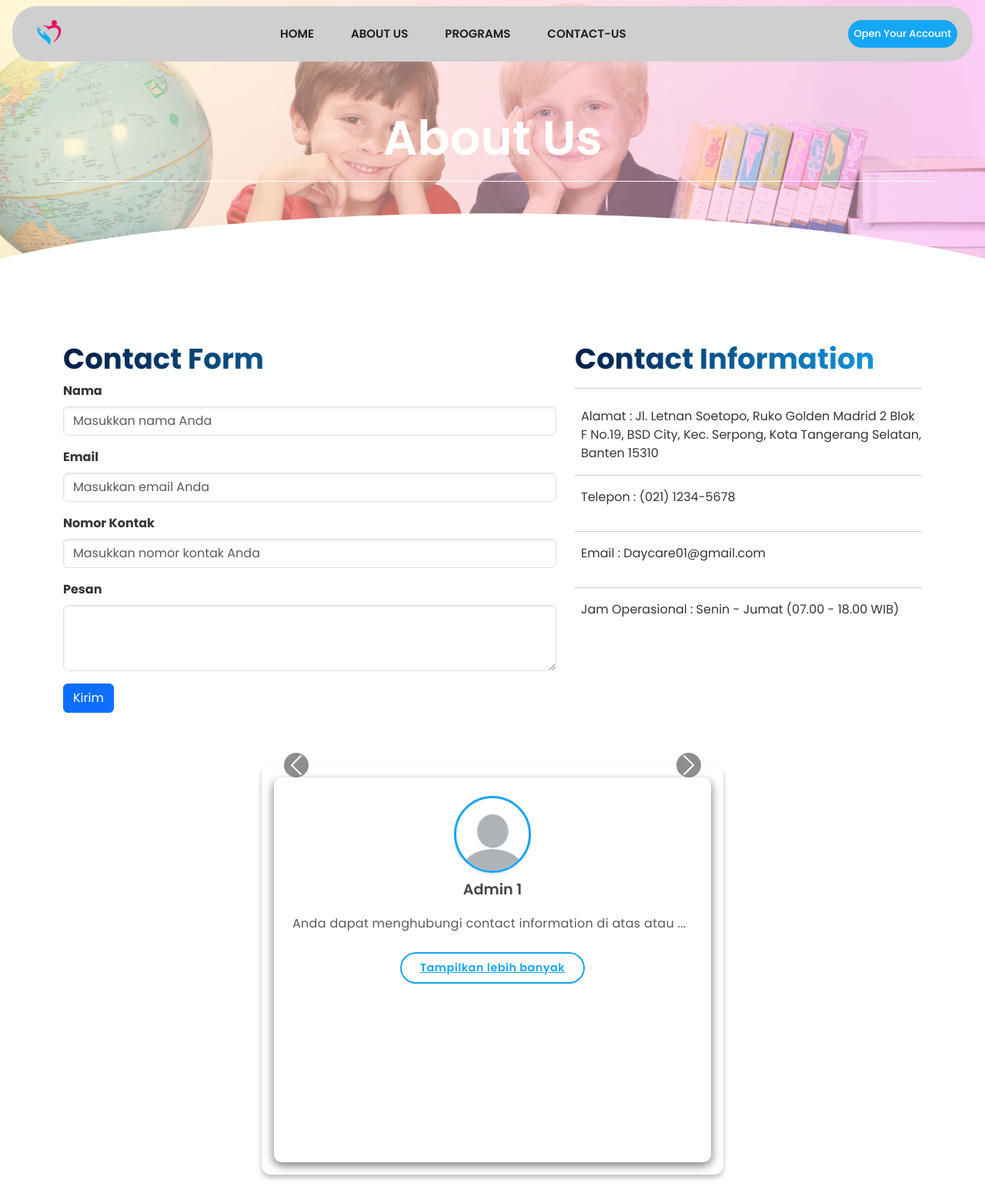
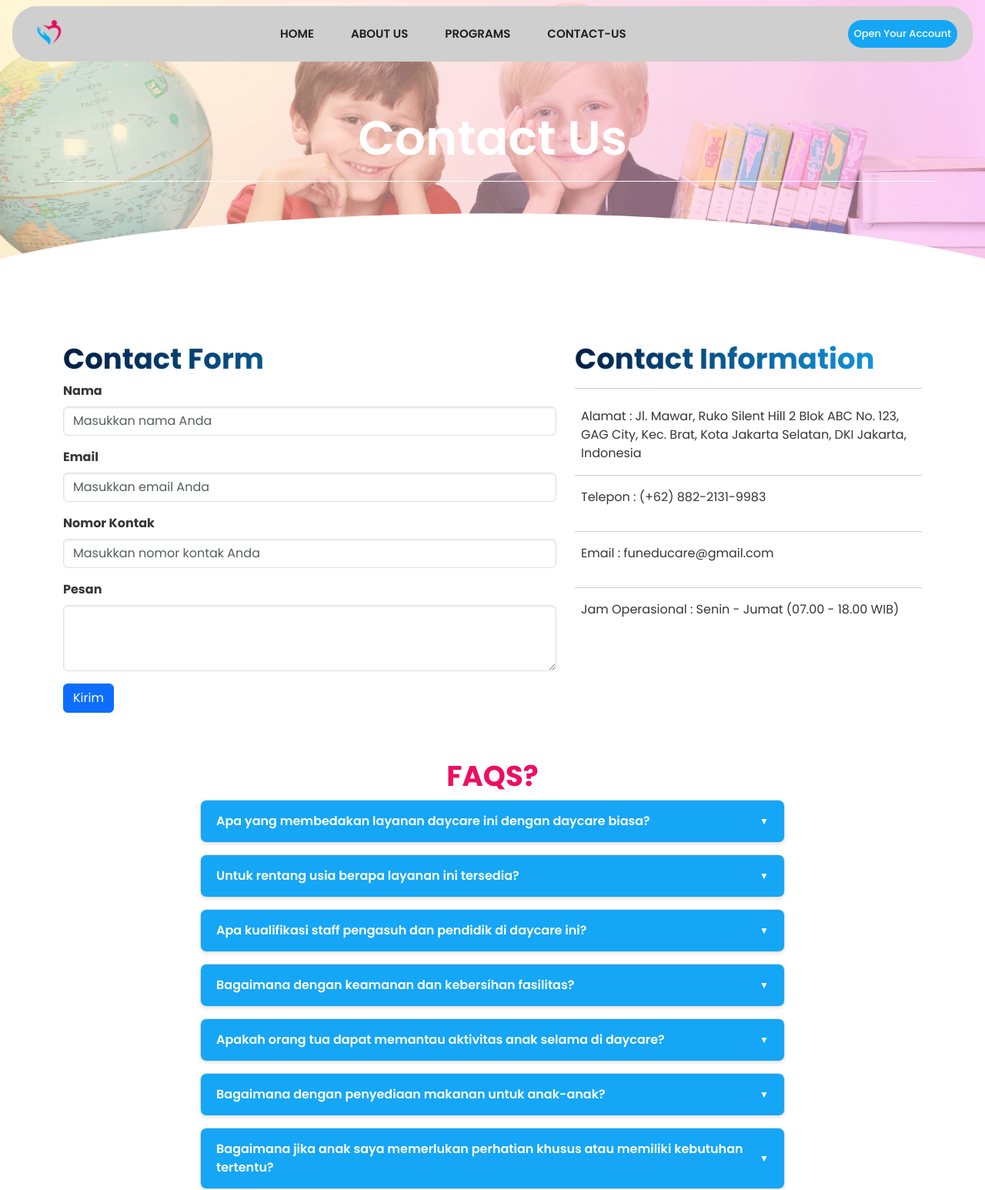
Before and after one commit to bantengmerah6751/KELOMPOK13_BE, a Django app: page /contactus/ in a window 1280 px wide. Shown: the top 1546 px of the page at 77% size. Run offline with Django 5.2, Linux system fonts and the light colour scheme; some libraries are stand-ins or nearby versions.

Commit message:
update code

```diff
--- a/kelompok13/funeducare/contactus/templates/contactus/contactus.html
+++ b/kelompok13/funeducare/contactus/templates/contactus/contactus.html
@@ -9,7 +9,7 @@
     <section class="image-section">
       <img src="{% static 'images/bg-contactus.png' %}" alt="Program Image" />
       <div class="overlay content-1">
-        <h1>About Us</h1>
+        <h1>Contact Us</h1>
         <hr class="garis mx-auto mx-md-0" />
       </div>
     </section>
@@ -70,17 +70,17 @@
           <hr />
           <address class="mt-4">
             <p class="ms-2">
-              Alamat : Jl. Letnan Soetopo, Ruko Golden Madrid 2 Blok F No.19,
-              BSD City, Kec. Serpong, Kota Tangerang Selatan, Banten 15310
+              Alamat : Jl. Mawar, Ruko Silent Hill 2 Blok ABC No. 123,
+              GAG City, Kec. Brat, Kota Jakarta Selatan, DKI Jakarta, Indonesia
             </p>
           </address>
           <hr />
           <div class="d-flex">
-            <p class="ms-2">Telepon : (021) 1234-5678</p>
+            <p class="ms-2">Telepon : (+62) 882-2131-9983</p>
           </div>
           <hr />
           <div class="d-flex">
-            <p class="ms-2">Email : Daycare01@gmail.com</p>
+            <p class="ms-2">Email : funeducare@gmail.com</p>
           </div>
           <hr />
           <div class="d-flex">
@@ -91,82 +91,6 @@
         </aside>
       </div>
     </main>
-
-    <section class="container mt-5"></section>
-      <div id="testimonialCarousel" class="carousel slide mx-auto" style="max-width: 600px;" data-bs-ride="carousel">
-        <div class="carousel-inner">
-
-          <div class="carousel-item active">
-            <article class="testimonial-card text-center p-4">
-              <div class="overlay"></div>
-              <div class="content">
-                <header>
-                  <figure>
-                    <img src="{%static 'images/IMG_6643.png' %}" class="rounded-circle mx-auto d-block" alt="Admin 1" width="100">
-                    <figcaption class="testimonial-author mt-2">Admin 1</figcaption>
-                  </figure>
-                </header>
-
-                <blockquote class="mt-3">
-                  <p class="testimonial-text">
-                    Anda dapat menghubungi contact information di atas atau
-                    <span id="dots1">...</span>
-                    <span id="more1" class="hidden-text">
-                      Nomor Telepon : (+62) 880-0000-0000
-                    </span>
-                  </p>
-                </blockquote>
-                <footer>
-                  <button class="read-more-btn" id="readMoreBtn1" aria-expanded="false">
-                    Tampilkan lebih banyak
-                  </button>
-                </footer>
-              </div>
-            </article>
-          </div>
-
-          <div class="carousel-item">
-            <article class="testimonial-card text-center p-4">
-              <div class="overlay"></div>
-              <div class="content">
-                <header>
-                  <figure>
-                    <img src="{%static 'images/IMG_6643.png' %}" class="rounded-circle mx-auto d-block" alt="Admin 2" width="100">
-                    <figcaption class="testimonial-author mt-2">Admin 2</figcaption>
-                  </figure>
-                </header>
-
-                <blockquote class="mt-3">
-                  <p class="testimonial-text">
-                    Anda dapat menghubungi contact information di atas atau
-                    <span id="dots2">...</span>
-                    <span id="more2" class="hidden-text">
-                      Nomor Telepon : (+62) 881-1111-1111
-                    </span>
-                  </p>
-                </blockquote>
-                <footer>
-                  <button class="read-more-btn" id="readMoreBtn2" aria-expanded="false">
-                    Tampilkan lebih banyak
-                  </button>
-                </footer>
-              </div>
-            </article>
-          </div>
-        </div>
-
-        <nav>
-          <button class="carousel-control-prev" type="button" data-bs-target="#testimonialCarousel" data-bs-slide="prev">
-            <span class="carousel-control-prev-icon" aria-hidden="true"></span>
-            <span class="visually-hidden">Previous</span>
-          </button>
-          <button class="carousel-control-next" type="button" data-bs-target="#testimonialCarousel" data-bs-slide="next">
-            <span class="carousel-control-next-icon" aria-hidden="true"></span>
-            <span class="visually-hidden">Next</span>
-          </button>
-        </nav>
-      </div>
-    </section>
 
     <section class="faq-container">
       <h1 class="text-center">FAQS?</h1>
--- a/kelompok13/funeducare/static/css/contactus-style.css
+++ b/kelompok13/funeducare/static/css/contactus-style.css
@@ -136,177 +136,6 @@ aside {
   /* Warna latar belakang saat hover */
   border-color: rgba(0, 0, 0, 0.1);
   /* Warna border saat hover */
-}
-
-/* Gaya Dasar Carousel */
-.carousel {
-  position: relative;
-  background: #fff;
-  border-radius: 12px;
-  box-shadow: 0 4px 6px rgba(0, 0, 0, 0.257);
-}
-
-/* Gaya Kartu Admin */
-.testimonial-card {
-  position: relative;
-  background: #ffffff;
-  border-radius: 10px;
-  padding: 2rem;
-  margin: 1rem;
-  overflow: hidden;
-  transition: transform 0.3s ease;
-}
-
-.testimonial-card .overlay {
-  position: absolute;
-  top: 0;
-  left: 0;
-  right: 0;
-  bottom: 0;
-  background: #fff;
-  z-index: 0;
-}
-
-.testimonial-card .content {
-  position: relative;
-  z-index: 1;
-}
-
-/* Gaya Gambar Profil */
-.testimonial-card img {
-  width: 100px;
-  height: 100px;
-  object-fit: cover;
-  border: 3.5px solid #15a6f5;
-  box-shadow: 0 2px 4px rgba(0, 0, 0, 0.1);
-  transition: transform 0.3s ease;
-}
-
-.testimonial-card img:hover {
-  transform: scale(1.05);
-}
-
-/* Gaya Nama Admin */
-.testimonial-author {
-  color: #333;
-  font-size: 1.2rem;
-  font-weight: 600;
-  margin-top: 0.5rem;
-}
-
-/* Gaya Teks Admin */
-.testimonial-text {
-  color: #494949;
-  font-size: 1rem;
-  line-height: 1.6;
-  margin-bottom: 1.5rem;
-}
-
-/* Menyembunyikan Gaya Teks */
-.hidden-text {
-  display: none;
-  transition: all 0.3s ease;
-}
-
-/* Gaya Tombol Tampilkan Lebih Banyak */
-.read-more-btn {
-  background: transparent;
-  border: 2px solid #15a6f5;
-  color: #15a6f5;
-  padding: 0.5rem 1.5rem;
-  border-radius: 25px;
-  font-size: 0.9rem;
-  cursor: pointer;
-  transition: all 0.3s ease;
-}
-
-.read-more-btn:hover {
-  background: #15a6f5;
-  color: white;
-  transform: translateY(-2px);
-}
-
-/* Gaya Navigasi Carousel */
-.carousel-control-prev,
-.carousel-control-next {
-  width: 40px;
-  height: 40px;
-  background: #dfdfdf;
-  border-radius: 50%;
-  top: 50%;
-  transform: translateY(-50%);
-  opacity: 0.8;
-}
-
-.carousel-control-prev {
-  left: -20px;
-}
-
-.carousel-control-next {
-  right: -20px;
-}
-
-.carousel-control-prev:hover,
-.carousel-control-next:hover {
-  opacity: 1;
-  background: #dfdfdf;
-}
-
-.carousel-control-prev-icon,
-.carousel-control-next-icon {
-  width: 20px;
-  height: 20px;
-}
-
-/* Gaya Responsif */
-@media (max-width: 768px) {
-  .testimonial-card {
-    padding: 1.5rem;
-    margin: 0.5rem;
-  }
-
-  .testimonial-author {
-    font-size: 1.1rem;
-  }
-
-  .testimonial-text {
-    font-size: 0.9rem;
-  }
-
-  .carousel-control-prev {
-    left: -10px;
-  }
-
-  .carousel-control-next {
-    right: -10px;
-  }
-}
-
-/* Animasi Untuk Perluasan Teks */
-@keyframes fadeIn {
-  from {
-    opacity: 0;
-    transform: translateY(-10px);
-  }
-  to {
-    opacity: 1;
-    transform: translateY(0);
-  }
-}
-
-.hidden-text.show {
-  display: block;
-  animation: fadeIn 0.3s ease forwards;
-}
-
-/* Gaya Transisi Carousel */
-.carousel-item {
-  transition: transform 0.6s ease-in-out;
-}
-
-/* Gaya Keadaan Aktif */
-.carousel-item.active {
-  display: block;
 }
 
 /* Mengatur container utama untuk FAQ */
--- a/kelompok13/funeducare/static/js/contactus.js
+++ b/kelompok13/funeducare/static/js/contactus.js
@@ -1,49 +1,3 @@
-// gulir jelajahi
-$(document).ready(function () {
-  $("#scrollButton").on("click", function (event) {
-    event.preventDefault(); // Mencegah default action
-    $("html, body").animate(
-      {
-        scrollTop: $("#marqueForm").offset().top, // Mengatur scroll ke posisi bagian tujuan
-      },
-      1500
-    ); // Durasi animasi dalam milidetik
-  });
-});
-
-// js jquery membuat teks disembunyikan content-4
-$(document).ready(function () {
-  // Membuat array yang berisi ID dari semua tombol 'Tampilkan lebih banyak'
-  const readMoreButtons = [
-    "readMoreBtn1",
-    "readMoreBtn2",
-    "readMoreBtn3",
-    "readMoreBtn4",
-    "readMoreBtn5",
-    "readMoreBtn6",
-  ];
-
-  // Melakukan iterasi pada setiap ID tombol di dalam array
-  readMoreButtons.forEach((buttonId) => {
-    $(`#${buttonId}`).on("click", function () {
-      const index = buttonId.charAt(buttonId.length - 1);
-      const $dots = $(`#dots${index}`);
-      const $moreText = $(`#more${index}`);
-
-      const isExpanded = $moreText.css("display") === "inline";
-
-      if (isExpanded) {
-        $dots.css("display", "inline");
-        $moreText.css("display", "none");
-        $(this).text("Tampilkan lebih banyak");
-      } else {
-        $dots.css("display", "none");
-        $moreText.css("display", "inline");
-        $(this).text("Sembunyikan");
-      }
-    });
-  });
-});
 document.addEventListener("DOMContentLoaded", function () {
   const faqItems = document.querySelectorAll(".faq-item");
 
@@ -120,20 +74,3 @@ window.addEventListener("scroll", () => {
     navbar.classList.remove("scrolled"); // Hapus kelas jika kurang dari 50px
   }
 });
-
-// back to top
-$(document).ready(function () {
-  // Menampilkan atau menyembunyikan tombol saat menggulir
-  $(window).scroll(function () {
-    if ($(this).scrollTop() > 100) {
-      $("#backToTop").fadeIn(); // Tampilkan tombol
-    } else {
-      $("#backToTop").fadeOut(); // Sembunyikan tombol
-    }
-  });
-
-  // logic klik pada tombol
-  $("#backToTop").click(function () {
-    $("html, body").animate({ scrollTop: 0 }, 1500); // Menggunakan animasi
-  });
-});
```
Also changed, not shown: kelompok13/funeducare/contactus/forms.py (added, +7 -0 lines).
